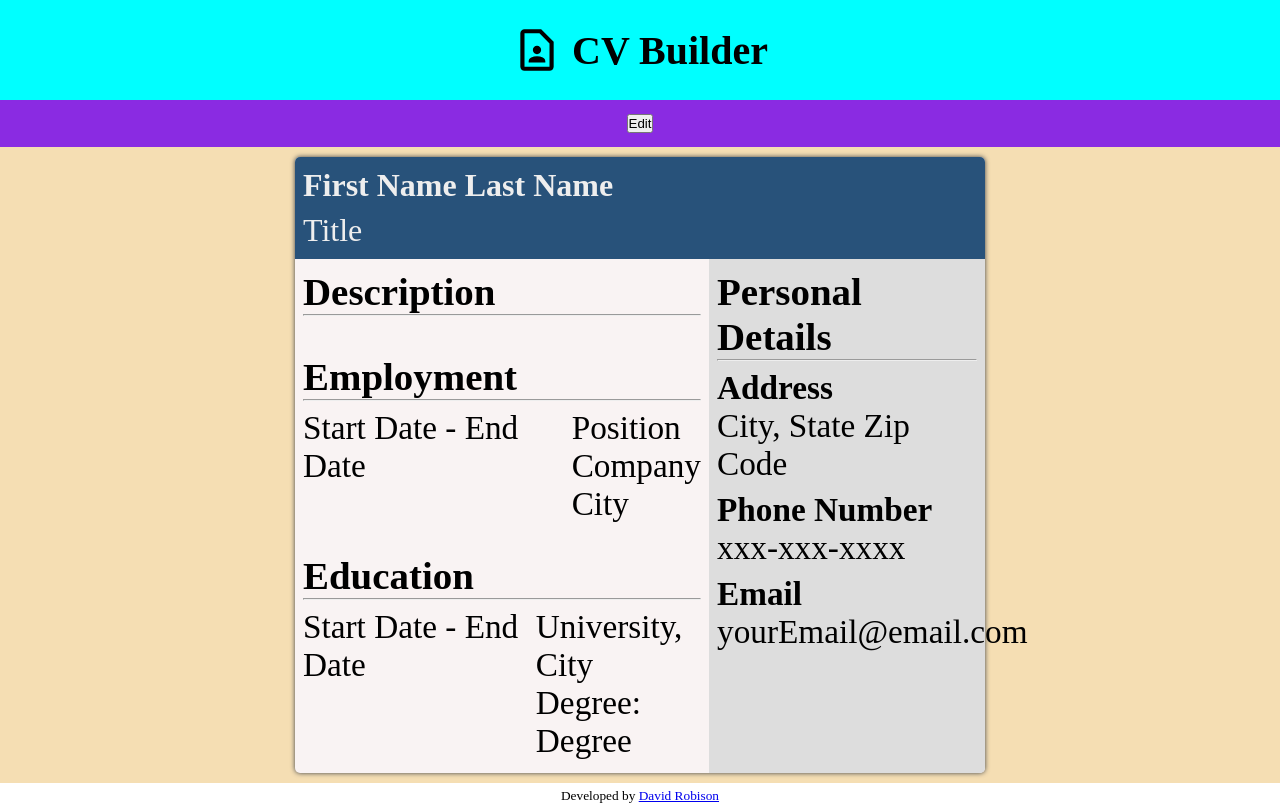
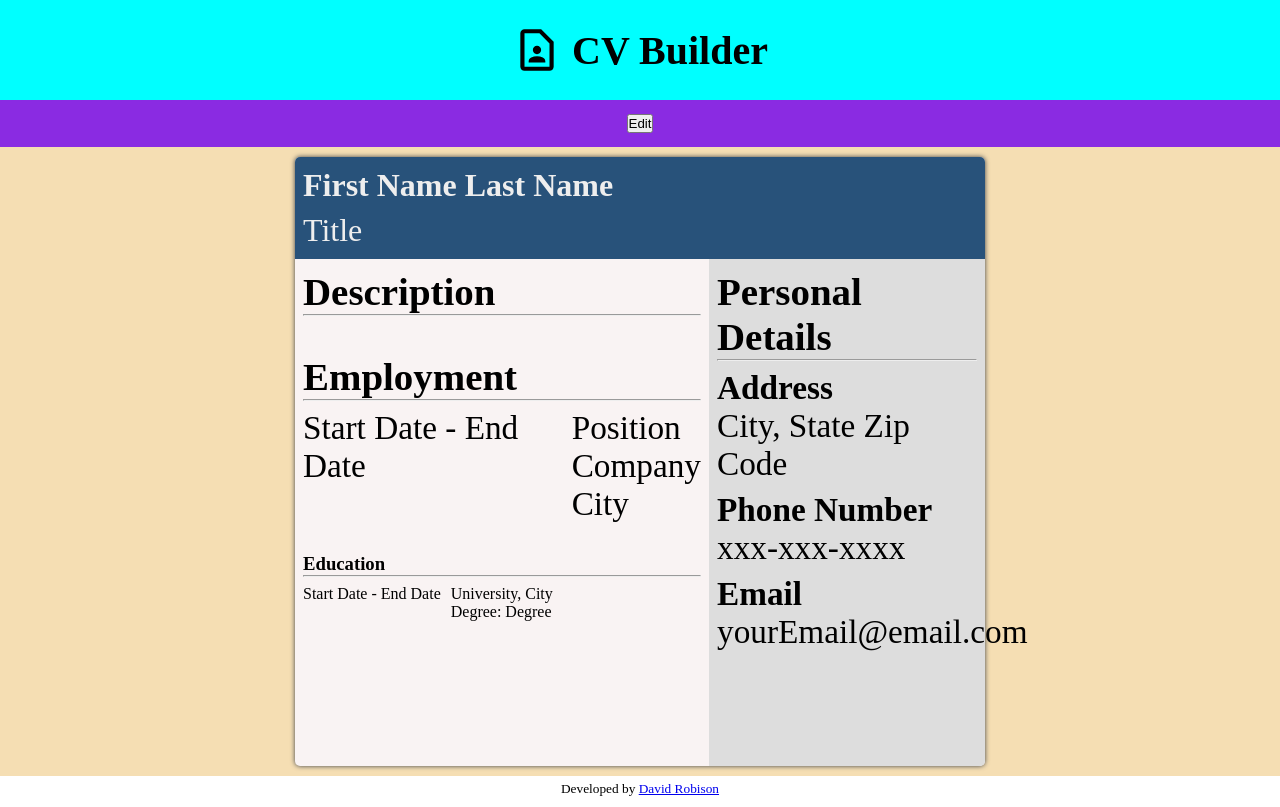
Before and after one commit to robisonwebdev/CV-Application, a React (Create React App) app: page / in a window 1280 px wide. Both pictures are taken after a click on the button "Preview". Built offline with nearby package versions, Linux system fonts and the light colour scheme.

Commit message:
Setup @media and changed font-size of .preview_education

```diff
--- a/src/styles/Main/Preview/PreviewEducation.css
+++ b/src/styles/Main/Preview/PreviewEducation.css
@@ -15,3 +15,9 @@
     height: auto;
     width: 100%;
 }
+
+@media only screen and (min-width: 580px) {
+    .preview_education {
+        font-size: 1rem;
+    }
+}
```
